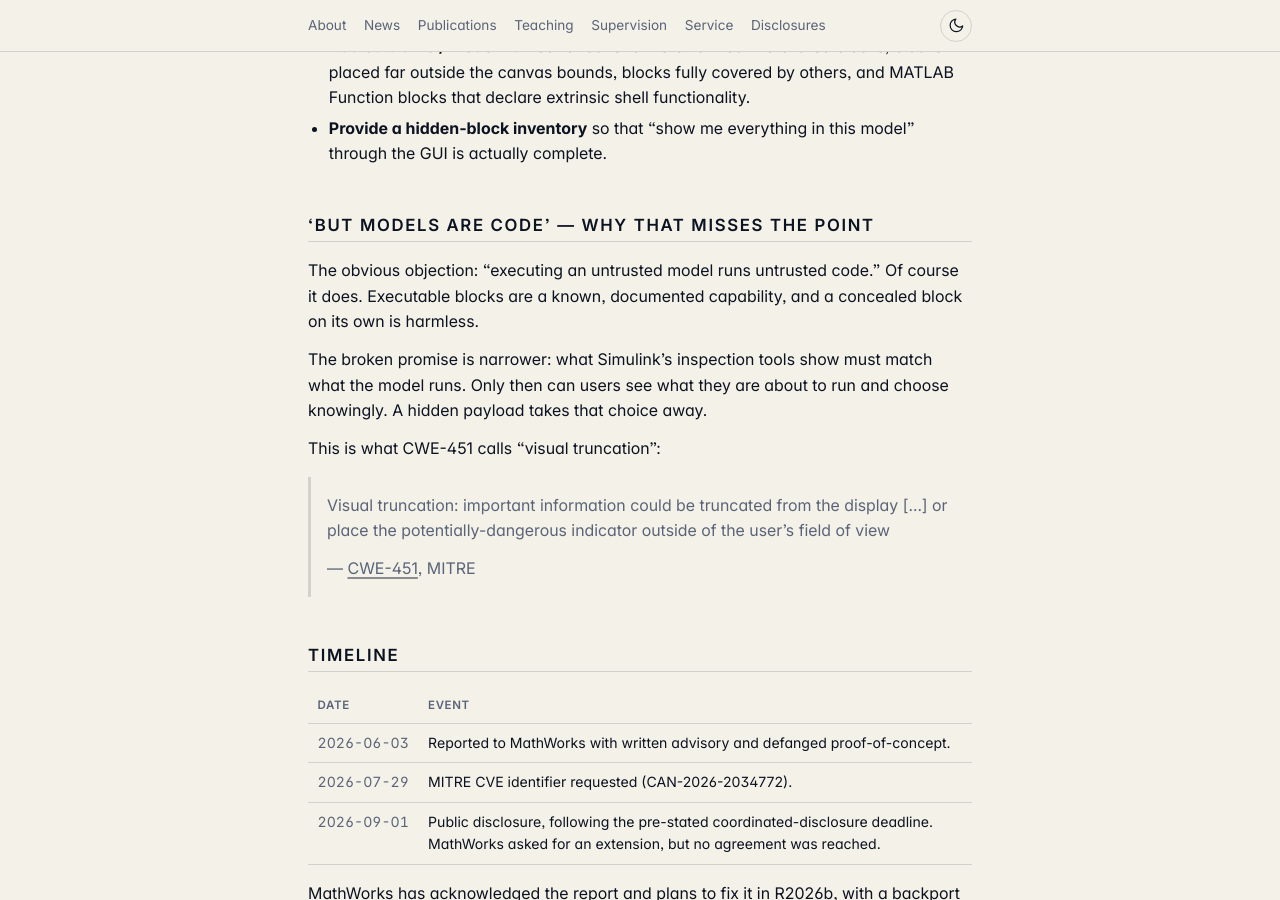
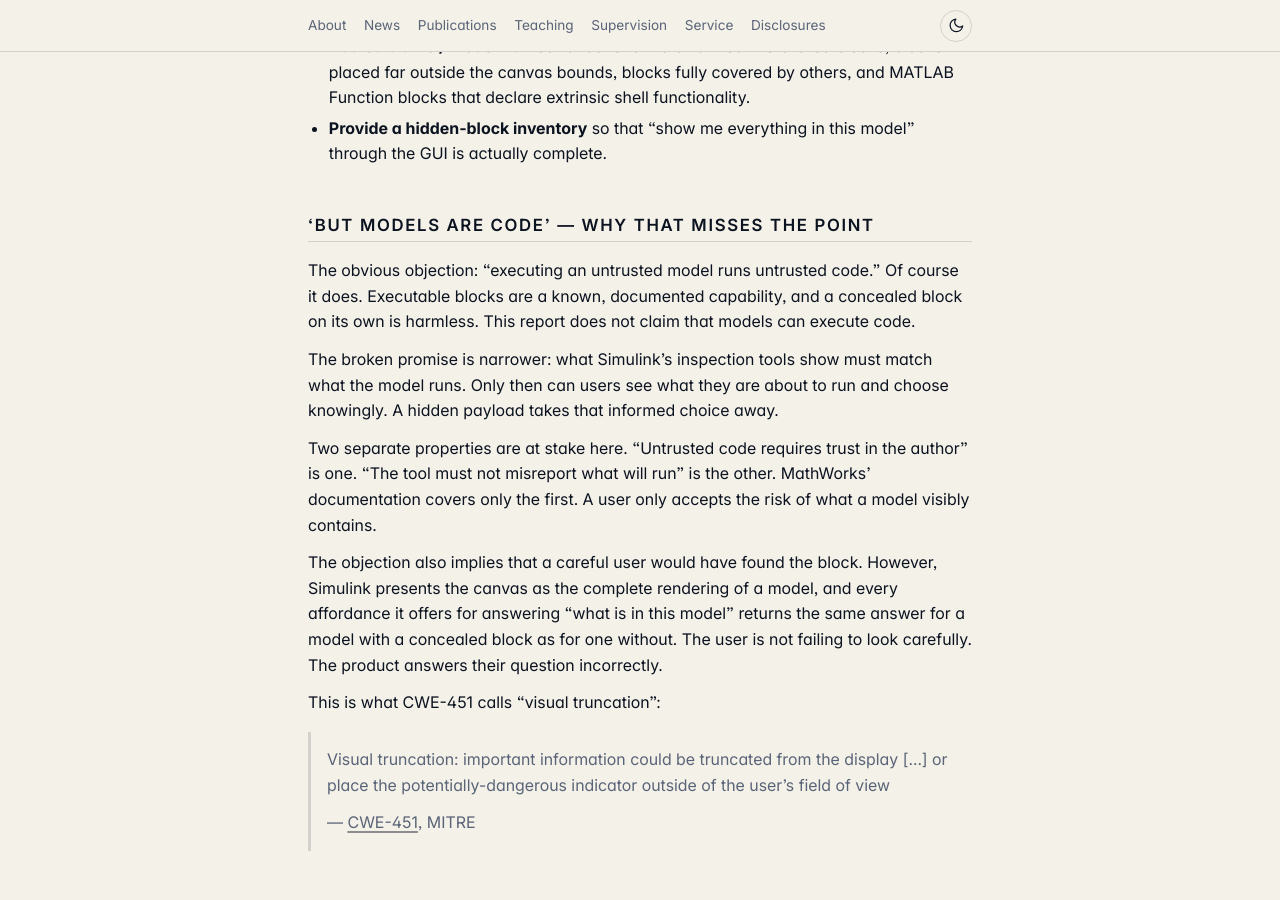
Before and after one commit to lanpirot/lanpirot.github.io, a Jekyll site: the page built from _disclosures/simulink-vulnerability-concealed-blocks.md, in a window 1280 px wide and 900 px high, scrolled down 3870 px. Built offline with Jekyll 4.4.1, drawn with Linux system fonts in a browser that asks for light colours.

Commit message:
Simulink disclosure: expand 'models are code' rebuttal
Co-Authored-By: Claude Fable 5.1 <noreply@anthropic.com>
Claude-Session: https://claude.ai/code/session_01JBbLT7ApXHVBmRDKf7P1ao

```diff
--- a/_disclosures/simulink-vulnerability-concealed-blocks.md
+++ b/_disclosures/simulink-vulnerability-concealed-blocks.md
@@ -227,10 +227,14 @@ For MathWorks, the fixes are straightforward and layered:
 
 ## 'But models are code' — why that misses the point
 
-The obvious objection: "executing an untrusted model runs untrusted code." Of course it does. Executable blocks are a known, documented capability, and a concealed block on its own is harmless.
+The obvious objection: "executing an untrusted model runs untrusted code." Of course it does. Executable blocks are a known, documented capability, and a concealed block on its own is harmless. This report does not claim that models can execute code.
 
 The broken promise is narrower: what Simulink's inspection tools show must match what the model runs.
-Only then can users see what they are about to run and choose knowingly. A hidden payload takes that choice away.
+Only then can users see what they are about to run and choose knowingly. A hidden payload takes that informed choice away.
+
+Two separate properties are at stake here. "Untrusted code requires trust in the author" is one. "The tool must not misreport what will run" is the other. MathWorks' documentation covers only the first. A user only accepts the risk of what a model visibly contains.
+
+The objection also implies that a careful user would have found the block. However, Simulink presents the canvas as the complete rendering of a model, and every affordance it offers for answering "what is in this model" returns the same answer for a model with a concealed block as for one without. The user is not failing to look carefully. The product answers their question incorrectly.
 
 This is what CWE-451 calls "visual truncation":
 
```
